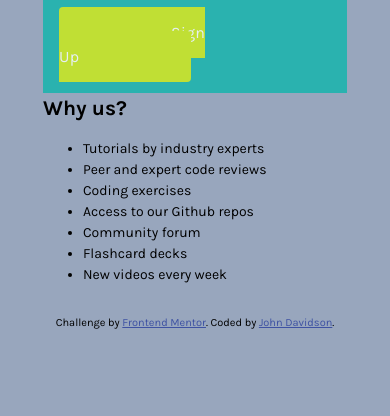
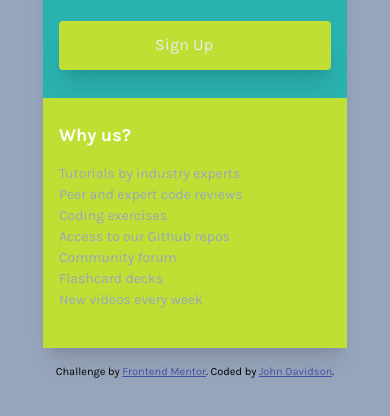
Before and after one commit to John-Davidson-8/fem-single-price-grid-component, a plain HTML site: page index.html in a window 390 px wide. Shown: the part 420-836 px from the top of the page. Drawn offline with Linux system fonts and the light colour scheme.

Commit message:
Fix: cta button fixed and mobile design complete
Now it is to make it responsive on a larger sscreen starting at 576px and change the layout. Howerver the layout is CSS Grid and I am not sure if a media query is best practice?

```diff
--- a/styles.css
+++ b/styles.css
@@ -115,6 +115,7 @@ body {
   gap: 2rem;
   /* border: 2px solid red; */
   margin: 1rem;
+  box-shadow: var(--shadow-4);
 }
 
 /* card info */
@@ -172,8 +173,26 @@ body {
   font-size: 1rem;
   color: var(--clr-neutral-1-lightGray);
   background: var(--clr-primary-2-brightYellow);
-  padding: 1rem 7rem;
+  padding: 0.8rem 6rem;
   border-radius: 0.25rem;
+  display: block;
+  margin: 1.5rem auto 0.25rem auto;
+  box-shadow: var(--shadow-4);
+}
+
+/* card benefits */
+.card-benefits {
+  background: var(--clr-primary-2-brightYellow);
+  padding: 1.5rem 1rem;
+}
+.card-benefits-heading {
+  font-size: 1.125rem;
+  color: white;
+}
+.card-benefits-list {
+  list-style-type: none;
+  color: var(--clr-neutral-2-GrayBlue);
+  padding-left: 0;
 }
 
 /* footer */
```
